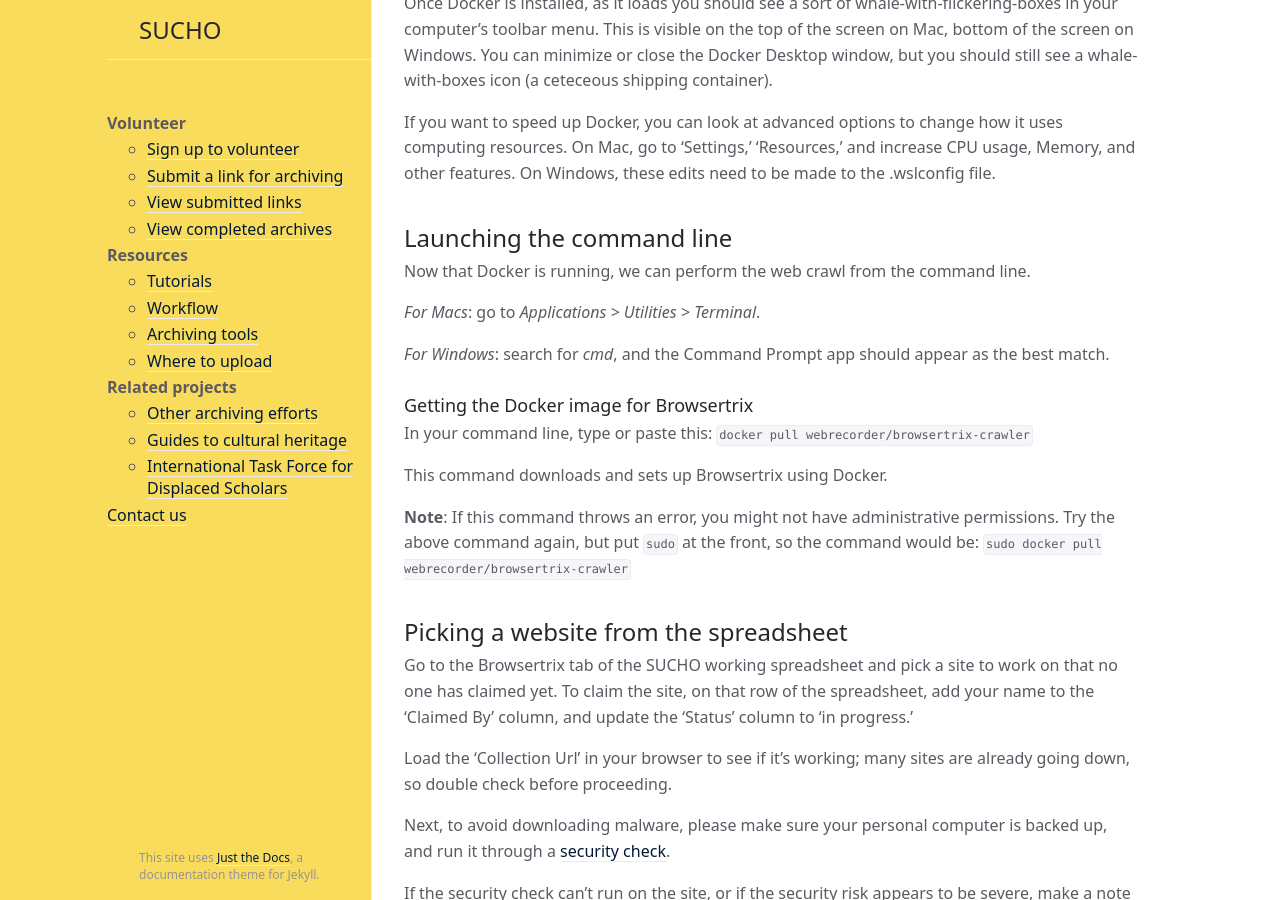
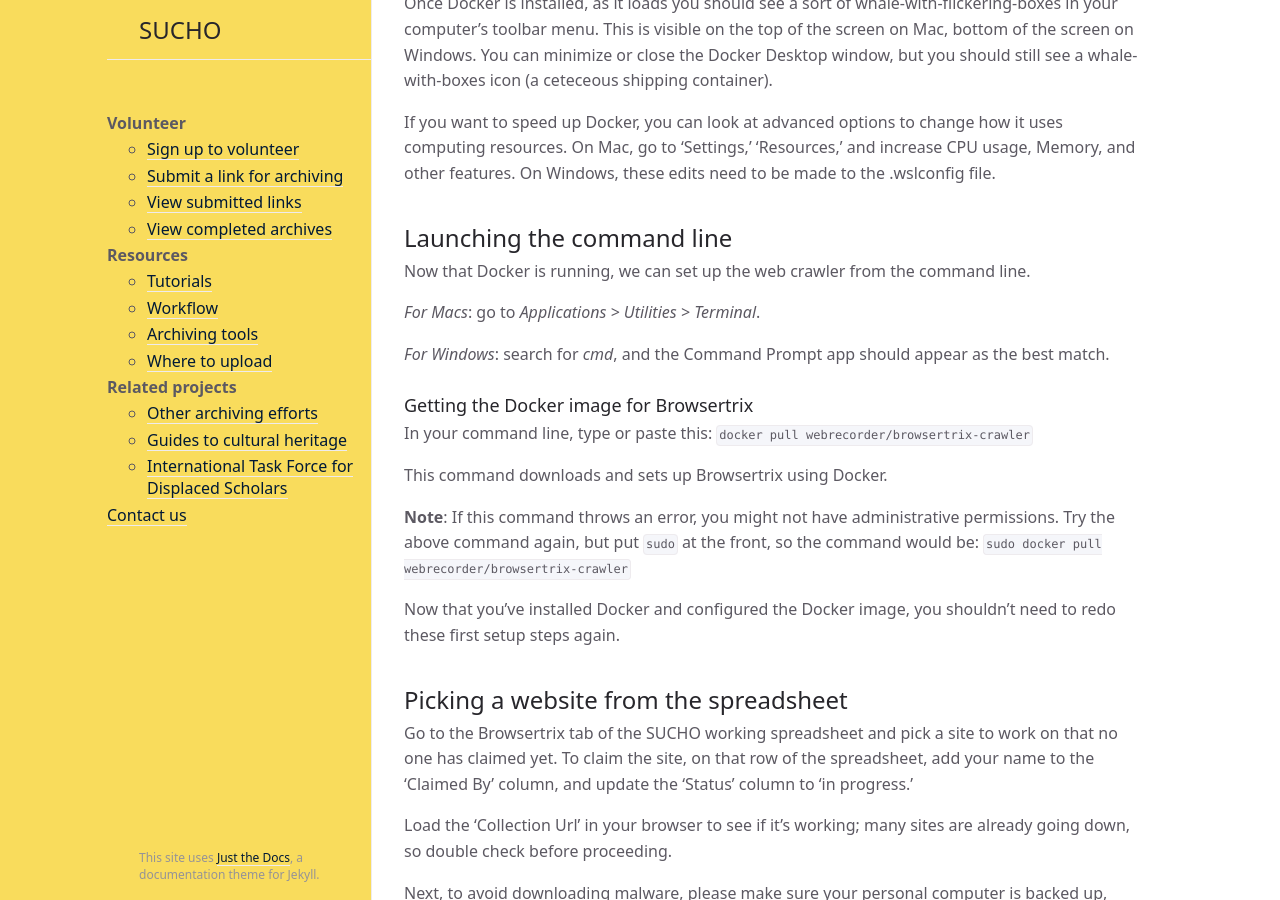
Before and after one commit to sucho-archiving/sucho-archiving.github.io, a Jekyll site: the page built from browsertrix.md, in a window 1280 px wide and 900 px high, scrolled down 1066 px. Built offline with Jekyll 4.4.1, drawn with Linux system fonts in a browser that asks for light colours.

Commit message:
Update browsertrix.md

```diff
--- a/browsertrix.md
+++ b/browsertrix.md
@@ -32,7 +32,7 @@
 If you want to speed up Docker, you can look at advanced options to change how it uses computing resources. On Mac, go to 'Settings,' 'Resources,' and increase CPU usage, Memory, and other features. On Windows, these edits need to be made to the .wslconfig file.
 
 ## Launching the command line
-Now that Docker is running, we can perform the web crawl from the command line.
+Now that Docker is running, we can set up the web crawler from the command line.
 
 *For Macs*: go to *Applications > Utilities > Terminal*.
 
@@ -46,6 +46,8 @@
 This command downloads and sets up Browsertrix using Docker.
 
 **Note**: If this command throws an error, you might not have administrative permissions. Try the above command again, but put `sudo` at the front, so the command would be: `sudo docker pull webrecorder/browsertrix-crawler`
+
+Now that you've installed Docker and configured the Docker image, you shouldn't need to redo these first setup steps again.
 
 ## Picking a website from the spreadsheet
 Go to the Browsertrix tab of the SUCHO working spreadsheet and pick a site to work on that no one has claimed yet. To claim the site, on that row of the spreadsheet, add your name to the 'Claimed By' column, and update the 'Status' column to 'in progress.'
```
